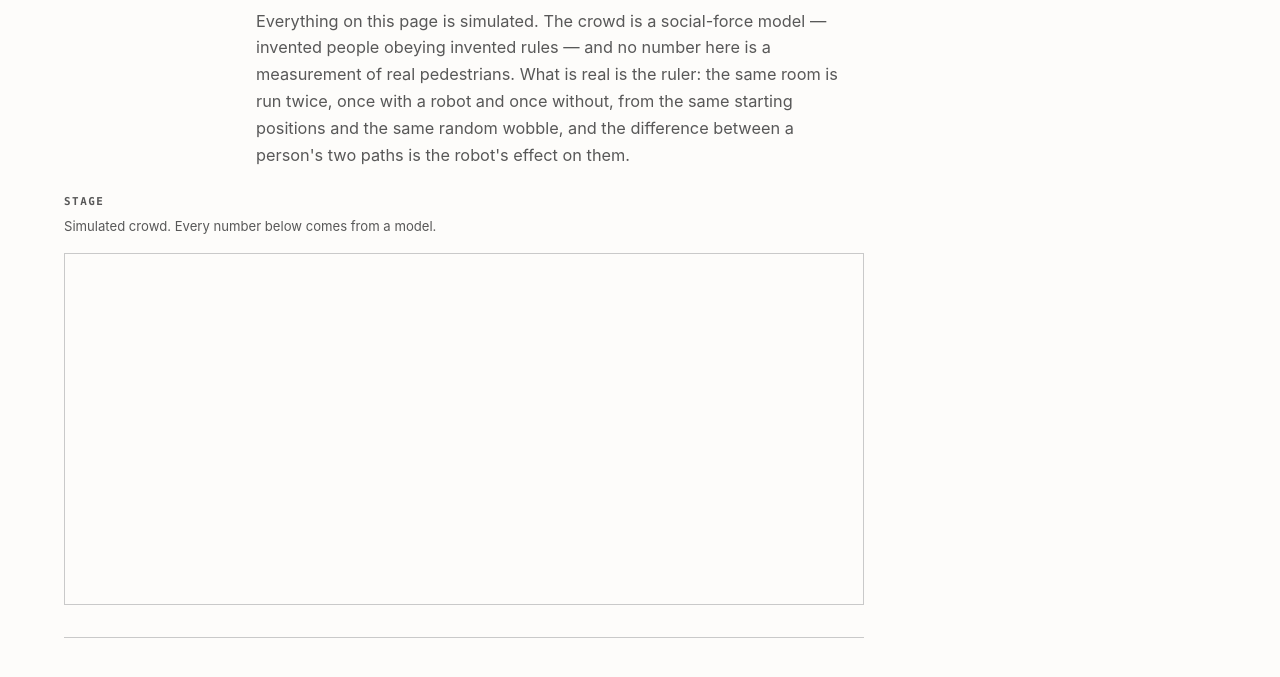
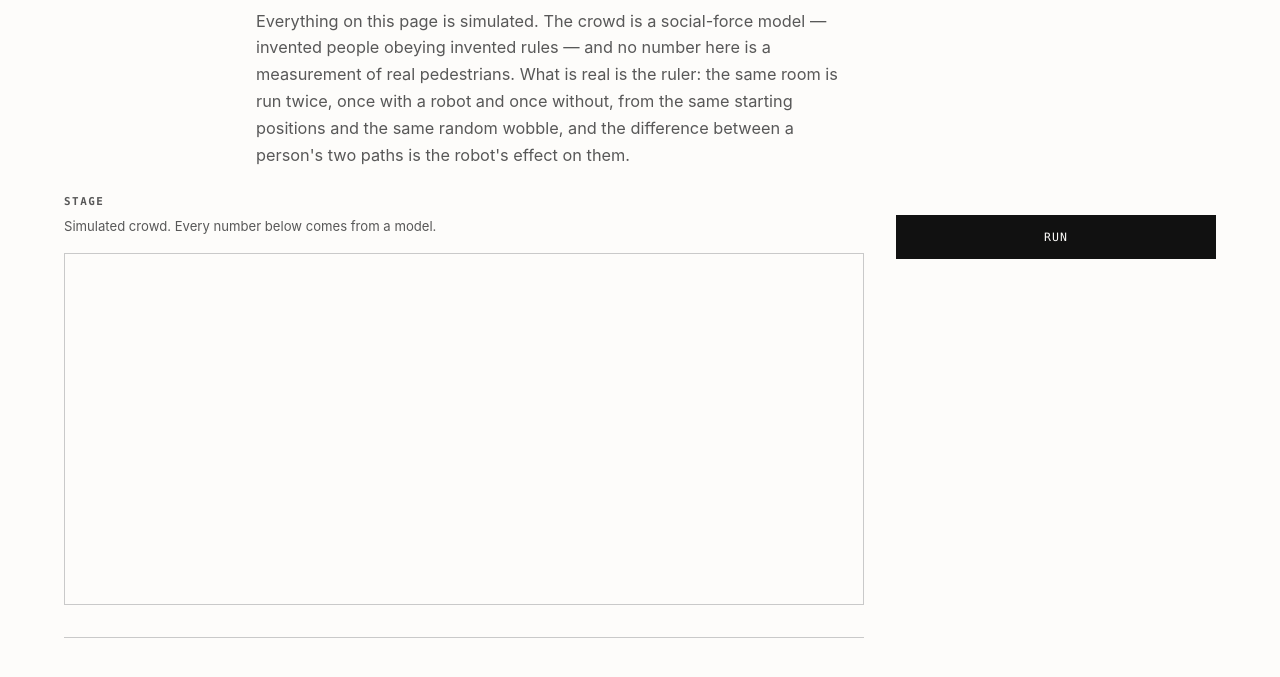
Before and after one commit to smukhyala/mirn, a website built with Vite: page web/console.html in a window 1280 px wide. Shown: the part 156-833 px from the top of the page. Built offline with nearby package versions, Linux system fonts and the light colour scheme.

Commit message:
Give the console a Run button, which no task in the plan created
Task 23's brief lists id="run" among the ids it produces and its own HTML omits
it. Task 24 produces panel mounting only, Task 26 never mentions it, and Task 27
has the button solely inside a test fixture that its own tests query. So Task 27
would have shipped a green suite against a console you cannot run.

The markup matches Task 27's fixture byte-for-byte so the two cannot drift. The
button is the page's only inverted element - ink fill, paper text - and does not
spend the accent token, which belongs to the perturbation alone.

Both new tests were confirmed load-bearing: removing the button turns them red,
restoring it turns them green. A plain substring search for "run" would have
passed on "runs" in the cost estimate.

Co-Authored-By: Claude Opus 5 (1M context) <noreply@anthropic.com>
Claude-Session: https://claude.ai/code/session_01FMKtNqzqoE6BLmYxf37Ke6

```diff
--- a/web/console.css
+++ b/web/console.css
@@ -31,6 +31,21 @@
   margin: 1.4rem 0;
 }
 
+/* The one filled thing on the console: ink fill, paper text. Everything else on the page is ink
+   on paper with a hairline rule; this is the only inversion, and it marks the one control that
+   commits the settings above it. The accent colour belongs to the perturbation alone, so it is
+   never spent here. */
+.run {
+  display: block;
+  width: 100%;
+  margin-top: 1.4rem;
+  padding: 0.85rem 1.2rem;
+  background: var(--mirn-ink);
+  color: var(--mirn-paper);
+  border: 1px solid var(--mirn-ink);
+}
+.run:hover { background: var(--mirn-paper); color: var(--mirn-ink); }
+
 .ledger-region { max-width: 76rem; margin: 2.5rem auto 0; padding: 0 2rem; }
 .ledger { font-variant-numeric: tabular-nums; }
 .ledger-region > .ledger-bar { display: flex; gap: 0.8rem; align-items: baseline; }
--- a/web/console.html
+++ b/web/console.html
@@ -34,7 +34,9 @@
     </section>
   </section>
 
-  <aside class="settings" id="settings" aria-label="Settings"></aside>
+  <aside class="settings" id="settings" aria-label="Settings">
+    <button id="run" type="button" class="run">Run</button>
+  </aside>
 </main>
 
 <section class="ledger-region" aria-labelledby="ledger-title">
```
Also changed, not shown: web/app/console/__tests__/disclosure.test.ts (+23 -0 lines).
